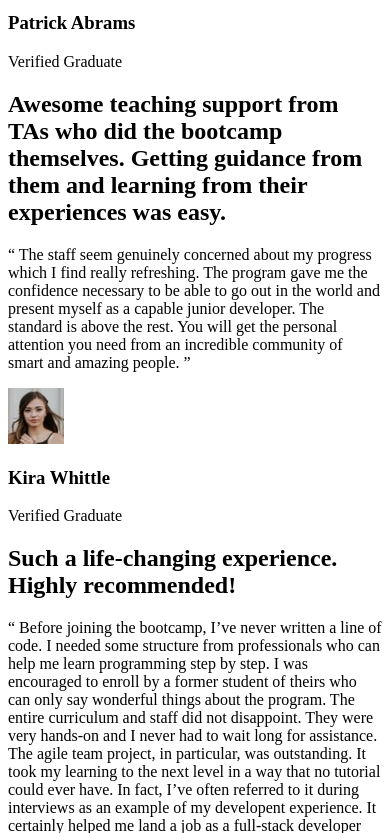
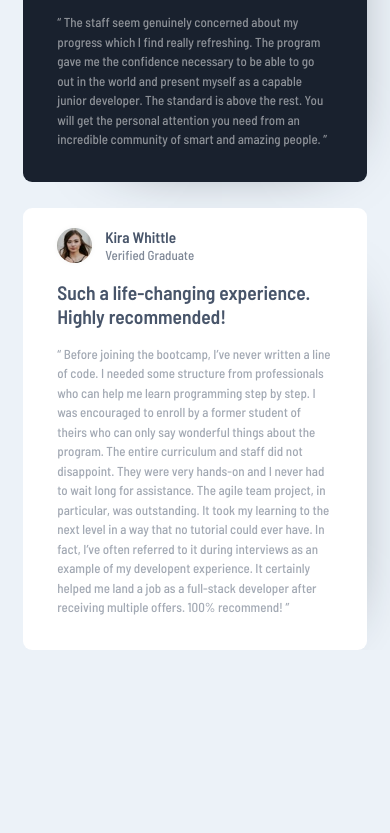
Before and after one commit to kasra-pak/testimonials-grid-section, a plain HTML site: page index.html in a window 390 px wide. Shown: the part 1167-2000 px from the top of the page. After the commit the page ends 1817 px from the top, so only its background shows below. Drawn offline with Linux system fonts and the light colour scheme.

Commit message:
mobile design was added

```diff
--- a/index.html
+++ b/index.html
@@ -4,6 +4,10 @@
   <meta charset="UTF-8">
   <meta name="viewport" content="width=device-width, initial-scale=1.0">
   <meta http-equiv="X-UA-Compatible" content="ie=edge">
+  <link rel="preconnect" href="https://fonts.googleapis.com">
+  <link rel="preconnect" href="https://fonts.gstatic.com" crossorigin>
+  <link href="https://fonts.googleapis.com/css2?family=Barlow+Semi+Condensed:wght@500;600&display=swap" rel="stylesheet">
+  <link rel="stylesheet" href="./styles/css/style.css">
   <link rel="icon" type="image/png" sizes="32x32" href="./images/favicon-32x32.png">
   <title>Testimonials Grid Section</title>
 </head>
--- /dev/null
+++ b/styles/style.scss
@@ -0,0 +1,109 @@
+//---===Variables===---//
+
+$moderate-violet: hsl(263, 55%, 52%);
+$very-dark-grayish-blue: hsl(217, 19%, 35%);
+$very-dark-blackish-blue: hsl(219, 29%, 14%);
+$white: hsl(0, 0%, 100%);
+
+$light-gray: hsl(0, 0%, 81%);
+$light-grayish-blue: hsl(210, 46%, 95%);
+
+$primary-font: 'Barlow Semi Condensed', sans-serif;
+
+//---===Mixins===---//
+
+@mixin font($color: $white, $family: $primary-font) {
+  color: $color;
+  font-family: $family;
+}
+
+//---===Styles===---//
+
+*,
+::before,
+::after {
+  box-sizing: border-box;
+}
+
+html {
+  font-size: 13px;
+}
+
+body {
+  font-family: $primary-font;
+  font-weight: 500;
+  background-color: $light-grayish-blue;
+  display: flex;
+  justify-content: center;
+  align-items: center;
+  min-height: 100vh;
+  margin: 0;
+}
+
+img {
+  max-width: 100%;
+  display: block;
+}
+
+.container {
+  display: grid;
+  justify-items: center;
+  max-width: 88%;
+  gap: 2em
+}
+
+.box {
+  background-color: $white;
+  padding: 1.5em 2.6em;
+  border-radius: 0.7em;
+  box-shadow: 30px 30px 65px -70px $very-dark-blackish-blue;
+}
+
+.box:nth-child(1),
+.box:nth-child(2),
+.box:nth-child(4) {
+  color: $white;
+}
+
+.box:nth-child(3),
+.box:nth-child(5) {
+  color: $very-dark-grayish-blue;
+}
+
+.box:nth-child(1) {
+  background: url('../../images/bg-pattern-quotation.svg') no-repeat 88% top, $moderate-violet;
+}
+
+.box:nth-child(2) {
+  background-color: $very-dark-grayish-blue;
+}
+
+.box:nth-child(4) {
+  background-color: $very-dark-blackish-blue;
+}
+
+.box-header {
+  display: grid;
+  grid-template-columns: auto 1fr;
+  grid-template-rows: repeat(2, 1fr);
+  align-items: center;
+  gap: 0 1em;
+}
+
+.user-image {
+  grid-row: 1 / -1;
+  border-radius: 100%;
+  max-width: 35px;
+  box-shadow: 0 0 10px -5px $light-gray;
+}
+
+.user-name,
+.user-status { margin: 0; }
+
+.box-title { line-height: 1.25em; }
+.user-status { opacity: 0.7; }
+
+.box-subtitle {
+  opacity: 0.5;
+  line-height: 1.5em;
+}
```
Also changed, not shown: styles/css/style.css (added), 1 other file.
